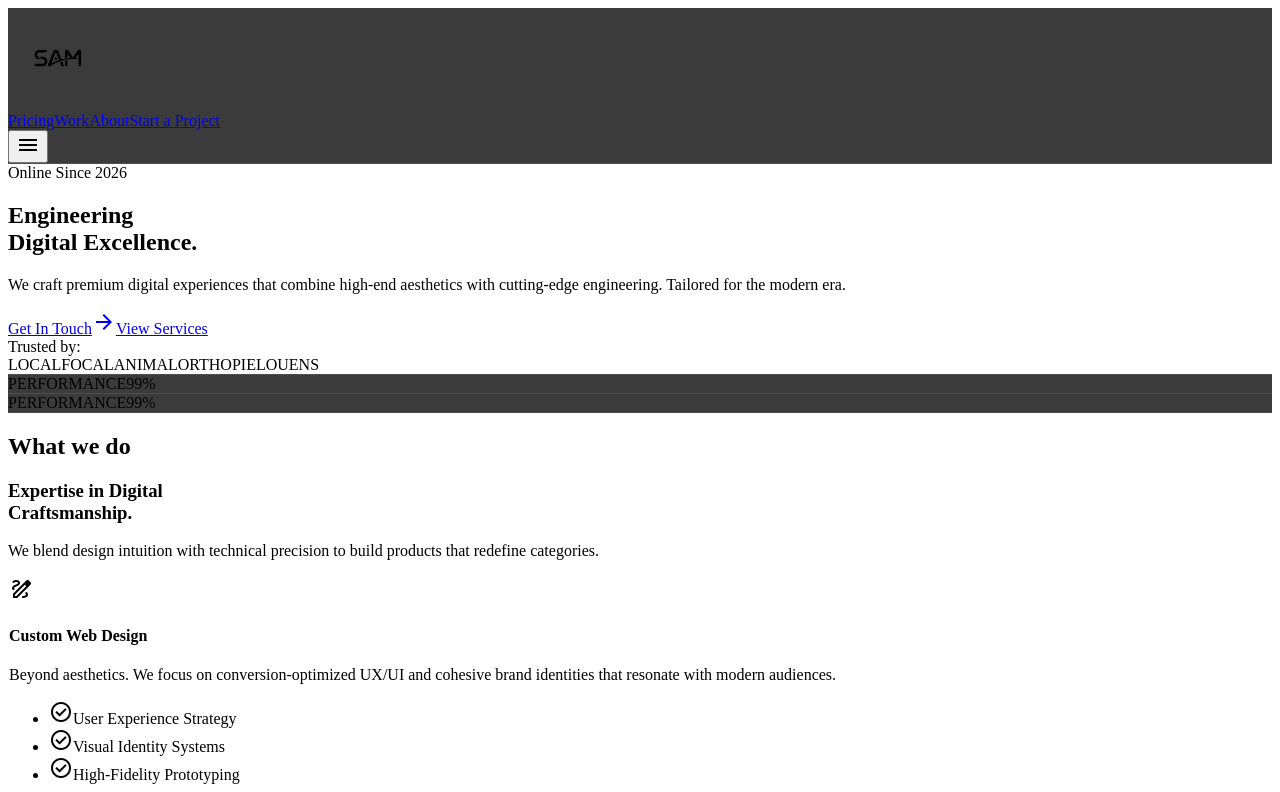
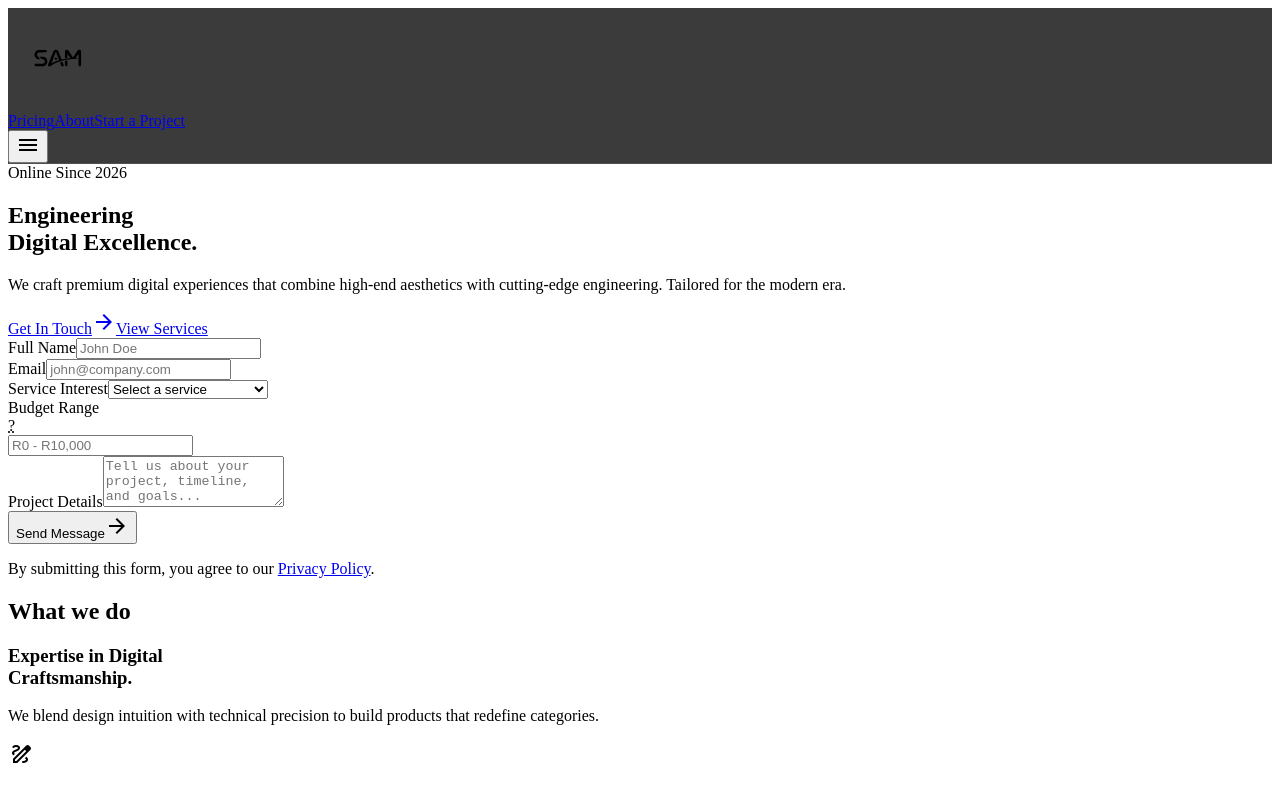
Before and after one commit to Jerrell-Abrahams/sam_website, a Next.js app in the folder sam/: page / in a window 1280 px wide. Shown: the top 792 px of the page. Built offline with nearby package versions, Linux system fonts and the light colour scheme.

Commit message:
updates: Fixed all button links, changes to hero section added contact form, finished privacy policy,

```diff
--- a/sam/src/app/components/Contact.js
+++ b/sam/src/app/components/Contact.js
@@ -13,14 +13,14 @@ export default function Contact() {
                         <p className="text-blue-100 text-lg lg:text-xl font-light leading-relaxed">
                             Join high-growth brands and let's turn your vision into a high-performance digital reality. Our calendar is filling fast.
                         </p>
-                        <div className="flex flex-wrap justify-center gap-4 mt-4">
+                        {/* <div className="flex flex-wrap justify-center gap-4 mt-4">
                             <button className="bg-white text-primary hover:bg-slate-100 px-10 py-5 rounded-xl text-lg font-bold transition-all shadow-xl hover:scale-105">
                                 Book a Strategy Call
                             </button>
                             <button className="bg-primary/20 hover:bg-primary/30 text-white border border-white/30 px-10 py-5 rounded-xl text-lg font-bold transition-all backdrop-blur-md">
                                 View Pricing
                             </button>
-                        </div>
+                        </div> */}
                     </div>
                 </div>
             </div>
--- a/sam/src/app/components/Footer.js
+++ b/sam/src/app/components/Footer.js
@@ -1,4 +1,17 @@
+'use client'
+
+import { useState } from "react";
+
 export default function Footer() {
+    const [showToast, setShowToast] = useState(false);
+    const [email, setEmail] = useState("");
+    const handleSubscribe = (e) => {
+        e.preventDefault();
+        setShowToast(true);
+        setEmail("");
+        setTimeout(() => setShowToast(false), 3000);
+    };
+
     return (
         <footer className="bg-background-light dark:bg-[#050506] border-t border-slate-200 dark:border-white/5 py-16">
             <footer className="bg-background-light dark:bg-[#050506] border-t border-slate-200 dark:border-white/5 py-16">
@@ -27,27 +40,40 @@ export default function Footer() {
                     <div className="flex flex-col gap-6">
                         <h5 className="text-xs font-bold uppercase tracking-widest text-slate-900 dark:text-white">Services</h5>
                         <ul className="flex flex-col gap-3 text-sm text-slate-500 dark:text-slate-400 font-light">
-                            <li><a className="hover:text-primary transition-colors" href="#">Web Design</a></li>
-                            <li><a className="hover:text-primary transition-colors" href="#">E-commerce</a></li>
-                            <li><a className="hover:text-primary transition-colors" href="#">Custom App Dev</a></li>
-                            <li><a className="hover:text-primary transition-colors" href="#">SEO &amp; Performance</a></li>
+                            <li><a className="hover:text-primary transition-colors" href="#services">Web Design</a></li>
+                            <li><a className="hover:text-primary transition-colors" href="/contact-us">Custom App Dev</a></li>
+                            <li><a className="hover:text-primary transition-colors" href="/contact-us">SEO &amp; Performance</a></li>
                         </ul>
                     </div>
                     <div className="flex flex-col gap-6">
                         <h5 className="text-xs font-bold uppercase tracking-widest text-slate-900 dark:text-white">Company</h5>
                         <ul className="flex flex-col gap-3 text-sm text-slate-500 dark:text-slate-400 font-light">
-                            <li><a className="hover:text-primary transition-colors" href="#">Case Studies</a></li>
-                            <li><a className="hover:text-primary transition-colors" href="#">Our Approach</a></li>
-                            <li><a className="hover:text-primary transition-colors" href="#">Careers</a></li>
-                            <li><a className="hover:text-primary transition-colors" href="#">Contact</a></li>
+                            <li><a className="hover:text-primary transition-colors" href="/about-us">Our Approach</a></li>
+                            <li><a className="hover:text-primary transition-colors" href="/contact-us">Contact</a></li>
                         </ul>
                     </div>
                     <div className="flex flex-col gap-6">
                         <h5 className="text-xs font-bold uppercase tracking-widest text-slate-900 dark:text-white">Newsletter</h5>
                         <p className="text-sm text-slate-500 dark:text-slate-400 font-light">Stay updated with our latest insights.</p>
+                        {showToast && (
+                            <div className="fixed left-1/2 top-24 z-50 -translate-x-1/2 bg-primary text-white px-6 py-3 rounded-lg shadow-lg animate-fade-in-up">
+                                Successfully subscribed to the newsletter!
+                            </div>
+                        )}
                         <div className="flex flex-col gap-3">
-                            <input className="bg-white dark:bg-white/5 border border-slate-200 dark:border-white/10 rounded-lg px-4 py-3 text-sm focus:outline-none focus:border-primary transition-all" placeholder="Email address" type="email" />
-                            <button className="bg-primary text-white font-bold py-3 rounded-lg text-sm transition-all hover:bg-blue-700">Subscribe</button>
+                            <form onSubmit={handleSubscribe} className="flex flex-col gap-3">
+                                <input
+                                    className="bg-white dark:bg-white/5 border border-slate-200 dark:border-white/10 rounded-lg px-4 py-3 text-sm focus:outline-none focus:border-primary transition-all"
+                                    placeholder="Email address"
+                                    type="email"
+                                    value={email}
+                                    onChange={e => setEmail(e.target.value)}
+                                    required
+                                />
+                                <button type="submit" className="bg-primary text-white font-bold py-3 rounded-lg text-sm transition-all hover:bg-blue-700">
+                                    Subscribe
+                                </button>
+                            </form>
                         </div>
                     </div>
                 </div>
--- a/sam/src/app/components/Header.js
+++ b/sam/src/app/components/Header.js
@@ -23,9 +23,9 @@ export default function Header() {
           <a className="text-sm font-medium text-slate-400 hover:text-white transition-colors" href="#pricing">
             Pricing
           </a>
-          <a className="text-sm font-medium text-slate-400 hover:text-white transition-colors" href="#work">
+          {/* <a className="text-sm font-medium text-slate-400 hover:text-white transition-colors" href="#work">
             Work
-          </a>
+          </a> */}
           <a className="text-sm font-medium text-slate-400 hover:text-white transition-colors" href="/about-us">
             About
           </a>
--- a/sam/src/app/components/Hero.js
+++ b/sam/src/app/components/Hero.js
@@ -1,5 +1,3 @@
-
-
 export default function Hero() {
     return (
         <section className="relative min-h-[90vh] flex items-center overflow-hidden">
@@ -27,45 +25,92 @@ export default function Hero() {
                         </a>
                     </div>
                     <div className="flex items-center gap-6 pt-8 grayscale opacity-50">
-                        <span className="text-xs font-bold uppercase tracking-widest text-slate-500">Trusted by:</span>
-                        <div className="flex gap-8">
-                            <span className="font-black text-sm italic">LOCALFOCAL</span>
+                        {/* <span className="text-xs font-bold uppercase tracking-widest text-slate-500">Trusted by:</span> */}
+                        {/* <div className="flex gap-8">
+                            <span className="font-black text-sm italic">LOCAL FOCAL</span>
                             <span className="font-black text-sm italic">ANIMALORTHO</span>
-                            <span className="font-black text-sm italic">PIELOUENS</span>
-                        </div>
+                            <span className="font-black text-sm italic"></span>
+                        </div> */}
                     </div>
                 </div>
                 <div className="relative hidden lg:block">
-                    <div className="relative w-full aspect-square rounded-3xl overflow-hidden bg-gradient-to-br from-slate-800 to-black border border-white/10 shadow-2xl">
-                        <div className="absolute inset-0 bg-[url('https://images.unsplash.com/photo-1618005182384-a83a8bd57fbe?q=80&amp;w=2564&amp;auto=format&amp;fit=crop')] bg-cover bg-center opacity-40 mix-blend-overlay" data-alt="Abstract 3D digital flow pattern with blue accents"></div>
-                        <div className="absolute inset-0 bg-gradient-to-t from-background-dark via-transparent to-transparent"></div>
-                        <div className="absolute top-10 left-10 p-4 rounded-xl glass-nav border border-white/20 animate-bounce" style={{ "animation-duration": "4s" }}>
-                            <div className="flex gap-2">
-                                <div className="w-3 h-3 rounded-full bg-red-500/50"></div>
-                                <div className="w-3 h-3 rounded-full bg-yellow-500/50"></div>
-                                <div className="w-3 h-3 rounded-full bg-green-500/50"></div>
+                    <div className="bg-white/5 border border-white/10 rounded-2xl p-5 md:p-6 shadow-xl max-w-md mx-auto">
+                        <form className="space-y-4">
+                            <div className="grid grid-cols-1 md:grid-cols-2 gap-4">
+                                <div>
+                                    <label className="block text-xs font-medium mb-1">
+                                        Full Name
+                                    </label>
+                                    <input
+                                        type="text"
+                                        placeholder="John Doe"
+                                        className="w-full rounded-lg bg-black/30 border border-white/10 px-3 py-2 text-sm focus:border-primary focus:ring-primary"
+                                    />
+                                </div>
+                                <div>
+                                    <label className="block text-xs font-medium mb-1">
+                                        Email
+                                    </label>
+                                    <input
+                                        type="email"
+                                        placeholder="john@company.com"
+                                        className="w-full rounded-lg bg-black/30 border border-white/10 px-3 py-2 text-sm focus:border-primary focus:ring-primary"
+                                    />
+                                </div>
                             </div>
-                            <div className="mt-4 h-2 w-24 bg-white/10 rounded"></div>
-                            <div className="mt-2 h-2 w-16 bg-white/10 rounded"></div>
-                        </div>
-                        <div className="absolute bottom-12 right-12 p-6 rounded-2xl glass-nav border border-primary/30 w-64 shadow-2xl">
-                            <div className="flex justify-between items-center mb-4">
-                                <span className="text-[10px] font-bold text-primary tracking-widest">PERFORMANCE</span>
-                                <span className="text-lg font-black">99%</span>
+                            <div>
+                                <label className="block text-xs font-medium mb-1">
+                                    Service Interest
+                                </label>
+                                <select className="w-full rounded-lg bg-black/30 border border-white/10 px-3 py-2 text-sm">
+                                    <option>Select a service</option>
+                                    <option>Website Development</option>
+                                    <option>Custom Software</option>
+                                    <option>Hosting & Maintenance</option>
+                                    <option>Other</option>
+                                </select>
                             </div>
-                            <div className="w-full bg-white/5 h-1 rounded-full overflow-hidden">
-                                <div className="bg-primary h-full w-[99%]"></div>
+                            <div>
+                                <label className="block text-xs font-medium mb-1 flex items-center gap-1">
+                                    Budget Range
+                                    <div>
+                                        <abbr title="Your budget range helps us tailor our services to your needs." className="text-gray-400 cursor-help no-underline">?</abbr>
+                                    </div>
+                                </label>
+                                <input
+                                    type="text"
+                                    placeholder="R0 - R10,000"
+                                    className="w-full rounded-lg bg-black/30 border border-white/10 px-3 py-2 text-sm focus:border-primary focus:ring-primary"
+                                />
                             </div>
-                        </div>
-                        <div className="absolute bottom-12 right-12 p-6 rounded-2xl glass-nav border border-primary/30 w-64 shadow-2xl">
-                            <div className="flex justify-between items-center mb-4">
-                                <span className="text-[10px] font-bold text-primary tracking-widest">PERFORMANCE</span>
-                                <span className="text-lg font-black">99%</span>
+                            <div>
+                                <label className="block text-xs font-medium mb-1">
+                                    Project Details
+                                </label>
+                                <textarea
+                                    rows={3}
+                                    placeholder="Tell us about your project, timeline, and goals..."
+                                    className="w-full rounded-lg bg-black/30 border border-white/10 px-3 py-2 text-sm"
+                                />
                             </div>
-                            <div className="w-full bg-white/5 h-1 rounded-full overflow-hidden">
-                                <div className="bg-primary h-full w-[99%]"></div>
+                            <div className="pt-1">
+                                <button
+                                    type="submit"
+                                    className="w-full flex items-center justify-center gap-2 py-3 px-4 rounded-lg bg-primary hover:bg-primary/90 font-bold text-sm transition shadow-lg shadow-primary/30"
+                                >
+                                    Send Message
+                                    <span className="material-symbols-outlined text-base">
+                                        arrow_forward
+                                    </span>
+                                </button>
+                                <p className="mt-3 text-[11px] text-center text-gray-500">
+                                    By submitting this form, you agree to our{" "}
+                                    <a href="/privacy" className="underline hover:text-primary">
+                                        Privacy Policy
+                                    </a>.
+                                </p>
                             </div>
-                        </div>
+                        </form>
                     </div>
                 </div>
             </div>
--- a/sam/src/app/components/Services.js
+++ b/sam/src/app/components/Services.js
@@ -12,7 +12,7 @@ export default function OurServices() {
                     </p>
                 </div>
                 <div className="grid grid-cols-1 md:grid-cols-3 gap-6">
-                    <div className="service-card bg-white dark:bg-[#111218] p-10 rounded-2xl flex flex-col gap-6">
+                    <div className="service-card bg-white dark:bg-[#111218] p-10 rounded-2xl flex flex-col gap-6 animate-fade-in-up delay-100">
                         <div className="w-14 h-14 rounded-xl bg-primary/10 border border-primary/20 flex items-center justify-center text-primary">
                             <span className="material-symbols-outlined text-3xl">draw</span>
                         </div>
@@ -37,7 +37,7 @@ export default function OurServices() {
                             </li>
                         </ul>
                     </div>
-                    <div className="service-card bg-white dark:bg-[#111218] p-10 rounded-2xl flex flex-col gap-6">
+                    <div className="service-card bg-white dark:bg-[#111218] p-10 rounded-2xl flex flex-col gap-6 animate-fade-in-up delay-200">
                         <div className="w-14 h-14 rounded-xl bg-primary/10 border border-primary/20 flex items-center justify-center text-primary">
                             <span className="material-symbols-outlined text-3xl">code</span>
                         </div>
@@ -62,7 +62,7 @@ export default function OurServices() {
                             </li>
                         </ul>
                     </div>
-                    <div className="service-card bg-white dark:bg-[#111218] p-10 rounded-2xl flex flex-col gap-6">
+                    <div className="service-card bg-white dark:bg-[#111218] p-10 rounded-2xl flex flex-col gap-6 animate-fade-in-up delay-300">
                         <div className="w-14 h-14 rounded-xl bg-primary/10 border border-primary/20 flex items-center justify-center text-primary">
                             <span className="material-symbols-outlined text-3xl">language</span>
                         </div>
```
Also changed, not shown: sam/src/app/components/PrivacyPolicy.js (+13 -57 lines), sam/src/app/privacy-policy/page.js (+7 -1 lines).
